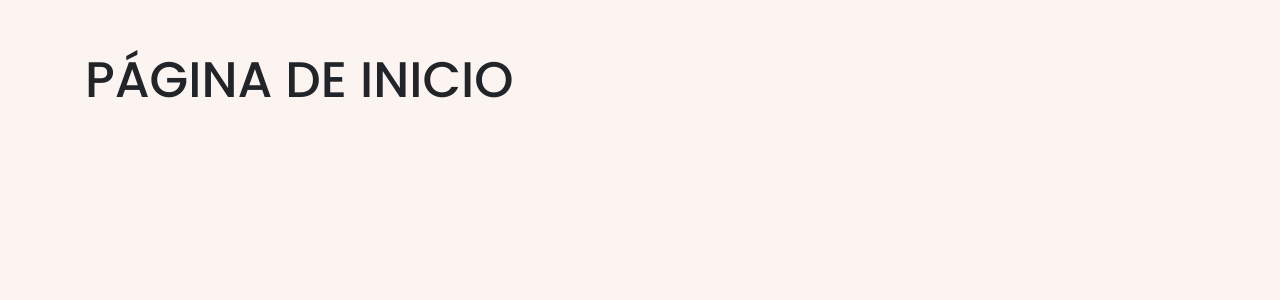
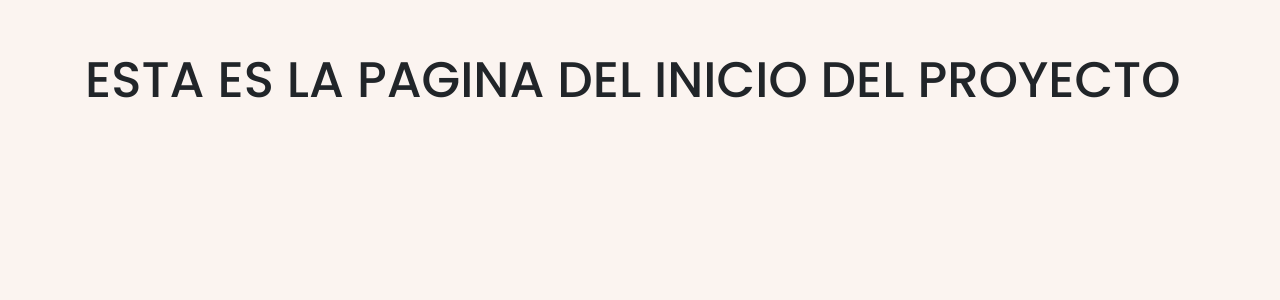
Before and after one commit to ALEJANDRA-1906/repositorio_postres-2, a Flask app: page / in a window 1280 px wide. Shown: the part 70-370 px from the top of the page. Run offline with Flask 3, Linux system fonts and the light colour scheme.

Commit message:
Sgeunda modificacion

```diff
--- a/app/app/templates/index.html
+++ b/app/app/templates/index.html
@@ -6,7 +6,7 @@
 {% block body%}
 
 <div class="container my-5">
-  <h1>PÁGINA DE INICIO</h1>
+  <h1>ESTA ES LA PAGINA DEL INICIO DEL PROYECTO</h1>
 </div>
 
 <!-- <h1>{{data}}</h1> -->
```
